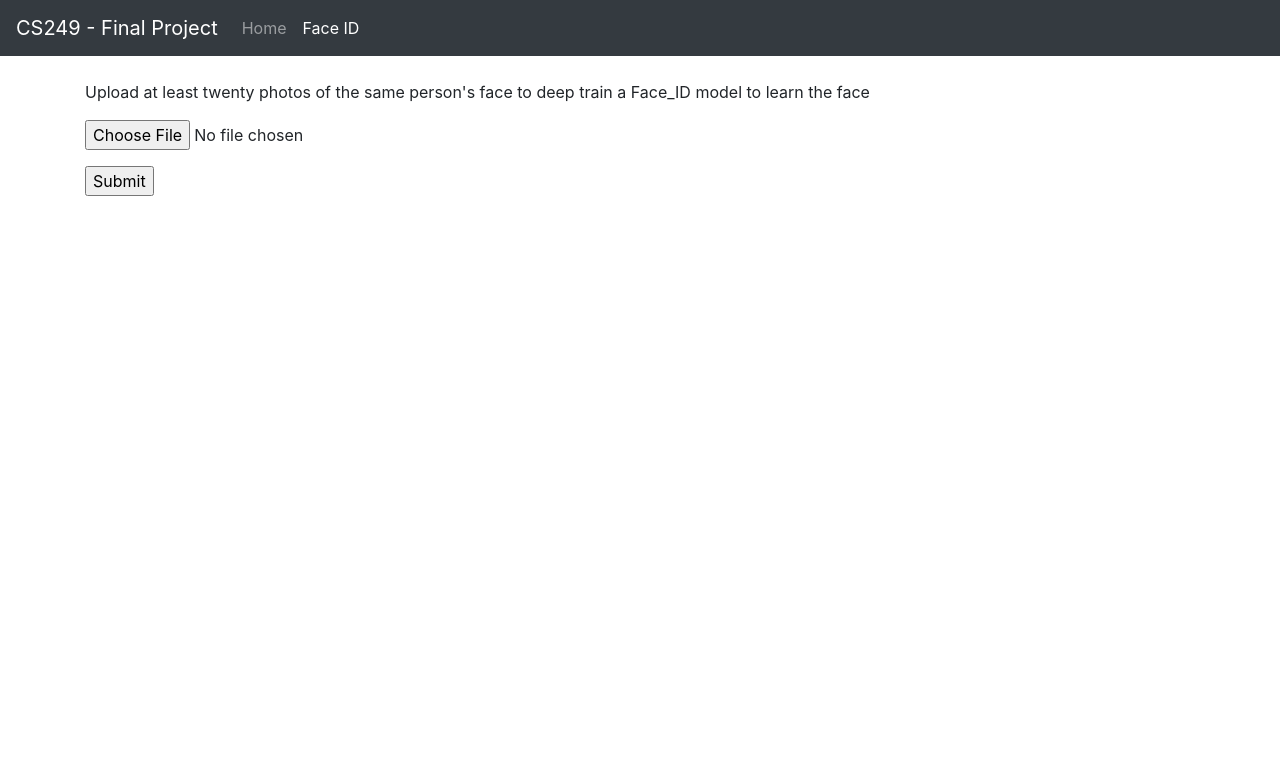
After one commit to amerrez/deep-learning-tool, a Flask app: page /faceid in a window 1280 px wide. The commit adds this page. Shown: the top 783 px of the page. Run offline with Flask 2, Linux system fonts and the light colour scheme; some libraries are stand-ins or nearby versions.

Commit message:
faceID UI and redis

```diff
--- a/flask-server/flask_server.py
+++ b/flask-server/flask_server.py
@@ -14,6 +14,8 @@ from werkzeug.utils import secure_filename
 from config import Config
 from forms import LoginForm
 from utils import prepare_image, base64_encode_image
+from io import BytesIO
+import base64
 
 app = flask.Flask(__name__)
 app.config.from_object(Config)
@@ -38,9 +40,22 @@ def index():
     return render_template('index.html', title='Amer')
 
 
-@app.route('/account')
-def account():
-    return render_template('account.html', title='Amer')
+@app.route('/faceid', methods=['GET', 'POST'])
+def faceid():
+	if request.method == 'POST':
+		file = request.files['zipfile'].read()
+		#send to redis with new id
+		k = str(uuid.uuid4())
+		fileSerialized = base64.encodestring(file).decode("utf-8")
+		d = {"id": k, "file": fileSerialized}
+		db.rpush(IMAGE_QUEUE, json.dumps(d))
+
+        # Wait for notification form Keras_server training is done.
+
+        # tell the user training is done and ask him to try the model by uploading a new photo
+        # return a new page here, or show a form for single photo upload.
+
+	return render_template('faceid.html', title='Amer')
 
 
 @app.route('/login', methods=['GET', 'POST'])
--- /dev/null
+++ b/flask-server/templates/faceid.html
@@ -0,0 +1,22 @@
+{% extends "base.html" %}
+{% block headerItems %}
+    <li class="nav-item">
+        <a class="nav-link" href="/">Home <span class="sr-only">(current)</span></a>
+    </li>
+    <li class="nav-item active">
+        <a class="nav-link" href="/faceid">Face ID</a>
+    </li>
+{% endblock %}
+
+{% block content %}
+<body>
+    <p>Upload at least twenty photos of the same person's face to deep train a Face_ID model to learn the face</p>
+    <div>
+    	<form method="post" enctype="multipart/form-data">
+        <input type="file" class="form-control-file" name="zipfile">
+        <p></p>
+    	<input type="submit">
+		</form>
+	</div>
+	</body>
+{% endblock %}
--- a/flask-server/templates/index.html
+++ b/flask-server/templates/index.html
@@ -5,7 +5,7 @@
             <a class="nav-link" href="/">Home <span class="sr-only">(current)</span></a>
           </li>
           <li class="nav-item">
-            <a class="nav-link" href="/account">Account</a>
+            <a class="nav-link" href="/faceid">Face ID</a>
           </li>
 {% endblock %}
 
```
Also changed, not shown: flask-server/templates/account.html (deleted, +0 -13 lines).
